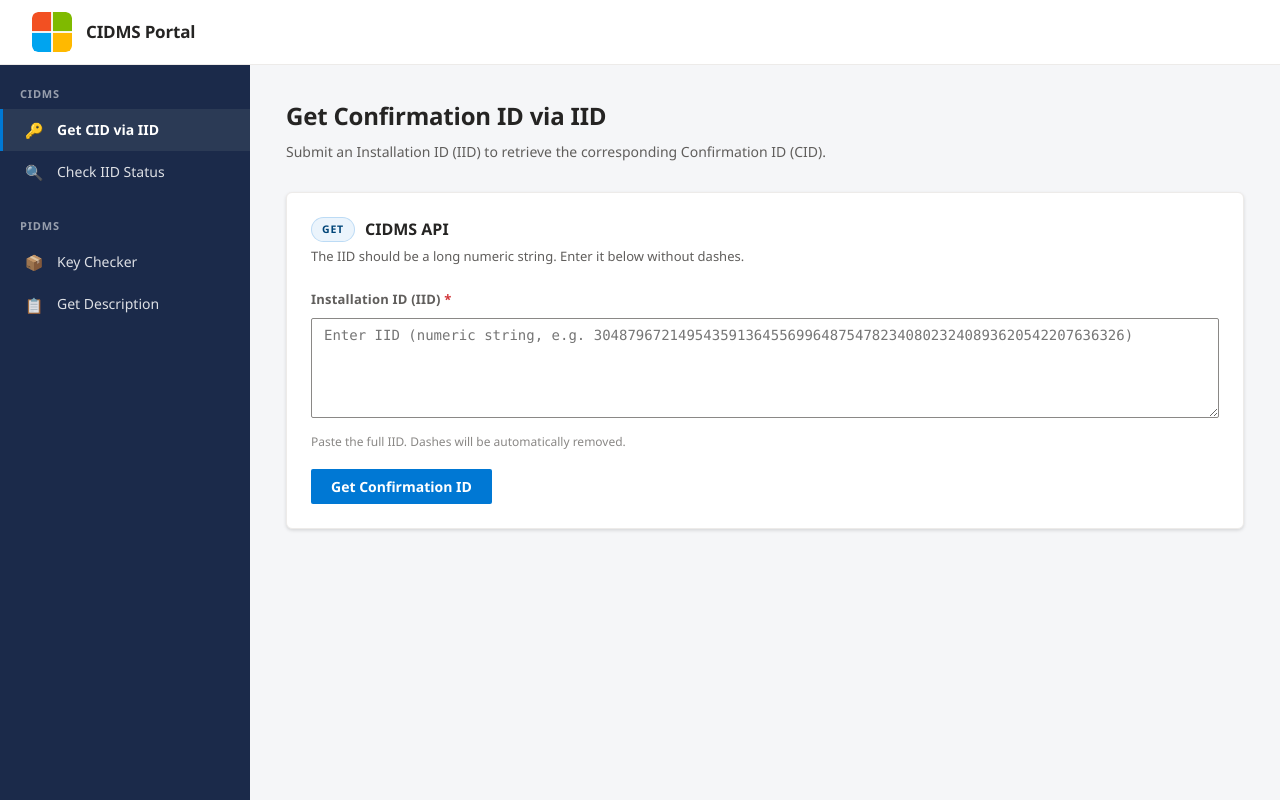
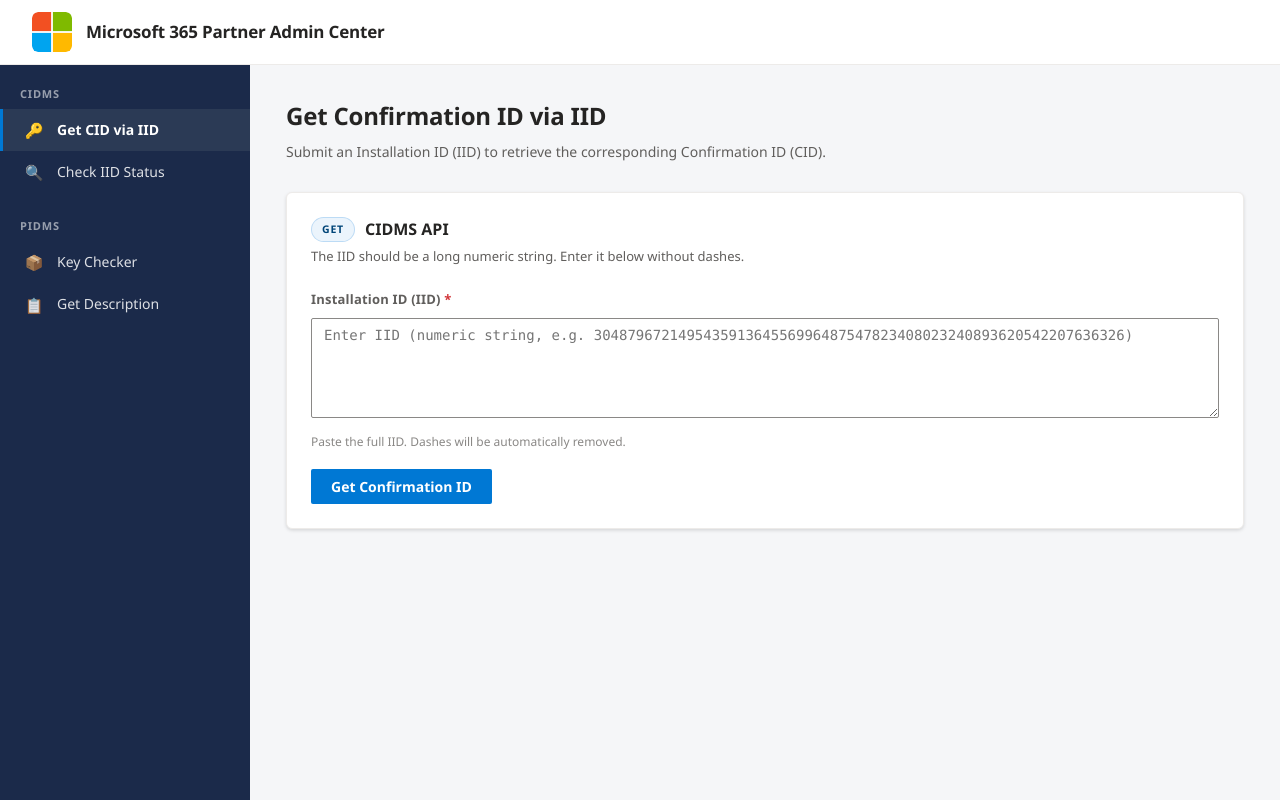
Before and after one commit to bparihar/cidms-portal, a website: page index.html in a window 1280 px wide. Drawn offline with Linux system fonts and the light colour scheme.

Commit message:
Set site title to Microsoft 365 Partner Admin Center

```diff
--- a/index.html
+++ b/index.html
@@ -3,7 +3,7 @@
 <head>
 <meta charset="UTF-8">
 <meta name="viewport" content="width=device-width, initial-scale=1.0">
-<title>CIDMS Portal</title>
+<title>Microsoft 365 Partner Admin Center</title>
 <style>
   :root {
     --bg-primary: #f5f6f8;
@@ -574,7 +574,7 @@
 <div class="header">
   <div class="header-left">
     <div class="logo"><img src="logo.png" alt="CIDMS Portal"></div>
-    <h1>CIDMS Portal</h1>
+    <h1>Microsoft 365 Partner Admin Center</h1>
   </div>
 </div>
 
```
